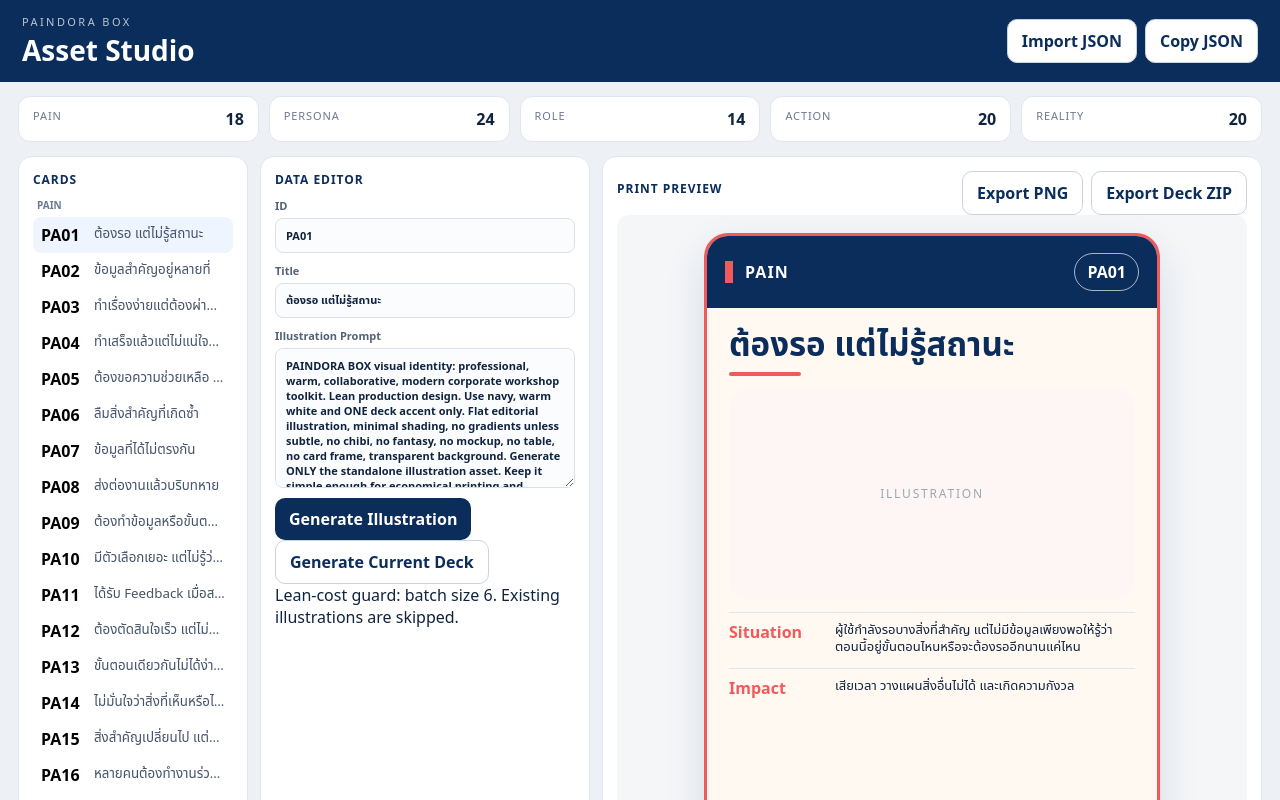
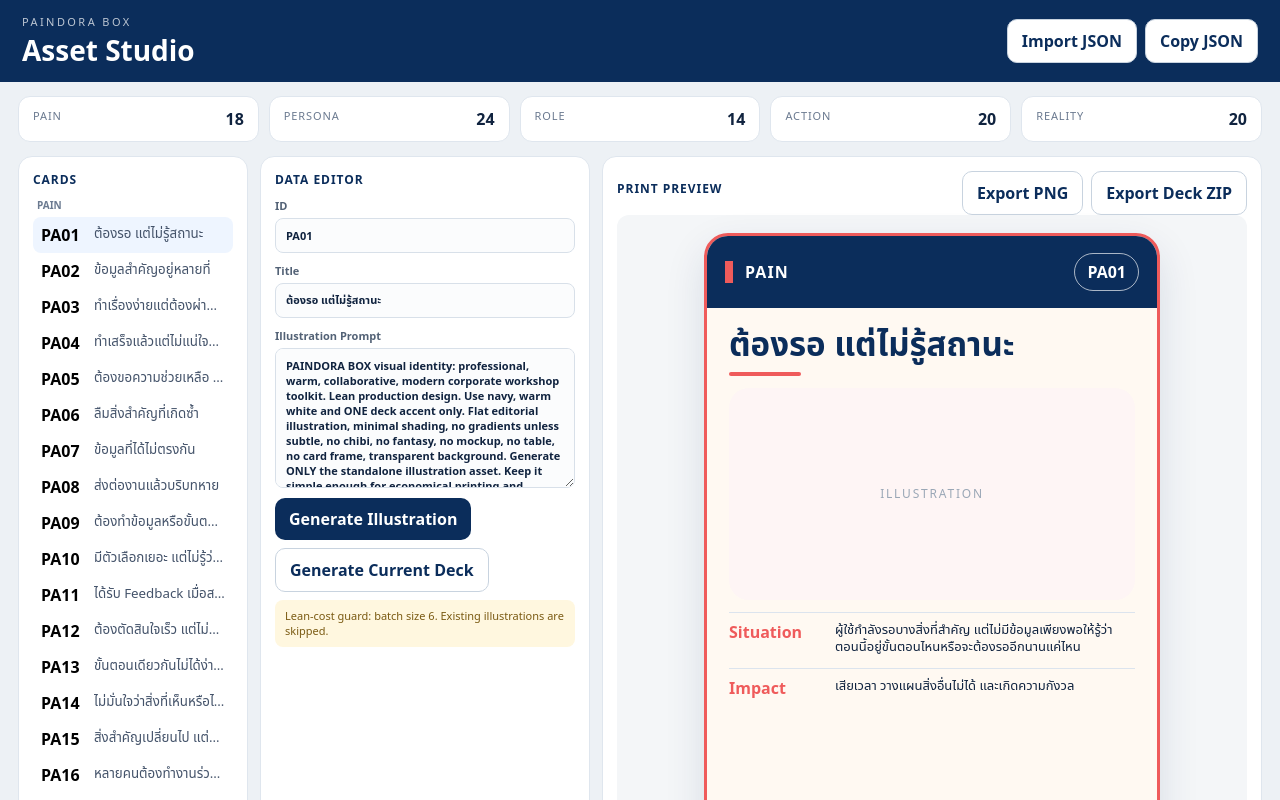
Before and after one commit to thepnatee/paindora-asset-studio, a Next.js app: page / in a window 1280 px wide. Shown: the top 800 px of the page. Built offline with nearby package versions, Linux system fonts and the light colour scheme.

Commit message:
style: add batch controls and lean-cost hint

```diff
--- a/app/styles.css
+++ b/app/styles.css
@@ -6,7 +6,7 @@ button,input,textarea { font:inherit; }
 .topbar { height:82px; padding:14px 22px; background:var(--navy); color:white; display:flex; align-items:center; justify-content:space-between; }
 .eyebrow { font-size:11px; letter-spacing:.22em; opacity:.72; }
 h1 { margin:2px 0 0; font-size:28px; }
-.top-actions,.preview-actions { display:flex; gap:8px; }
+.top-actions,.preview-actions,.editor-actions { display:flex; gap:8px; flex-wrap:wrap; }
 .button { border:0; border-radius:10px; padding:10px 14px; background:var(--navy); color:white; cursor:pointer; font-weight:700; }
 .button.secondary { background:white; color:var(--navy); border:1px solid #c8d3df; }
 .button:disabled { opacity:.5; cursor:not-allowed; }
@@ -24,6 +24,7 @@ h1 { margin:2px 0 0; font-size:28px; }
 .card-item small { overflow:hidden; white-space:nowrap; text-overflow:ellipsis; color:#44536a; }
 .editor label { display:grid; gap:5px; margin-bottom:10px; font-size:11px; font-weight:800; color:#536276; }
 .editor input,.editor textarea { width:100%; border:1px solid #d8e0e9; border-radius:8px; padding:9px 10px; background:#fbfcfd; color:var(--ink); resize:vertical; }
+.cost-note { margin-top:8px; padding:8px 10px; border-radius:8px; background:#fff7df; color:#7a5a12; font-size:11px; line-height:1.4; }
 .message { font-size:12px; color:#4b5b71; margin-top:8px; min-height:18px; }
 .preview-head { display:flex; justify-content:space-between; gap:12px; align-items:center; }
 .preview-stage { min-height:780px; display:flex; align-items:flex-start; justify-content:center; background:#f4f6f8; border-radius:12px; padding:18px; }
```
